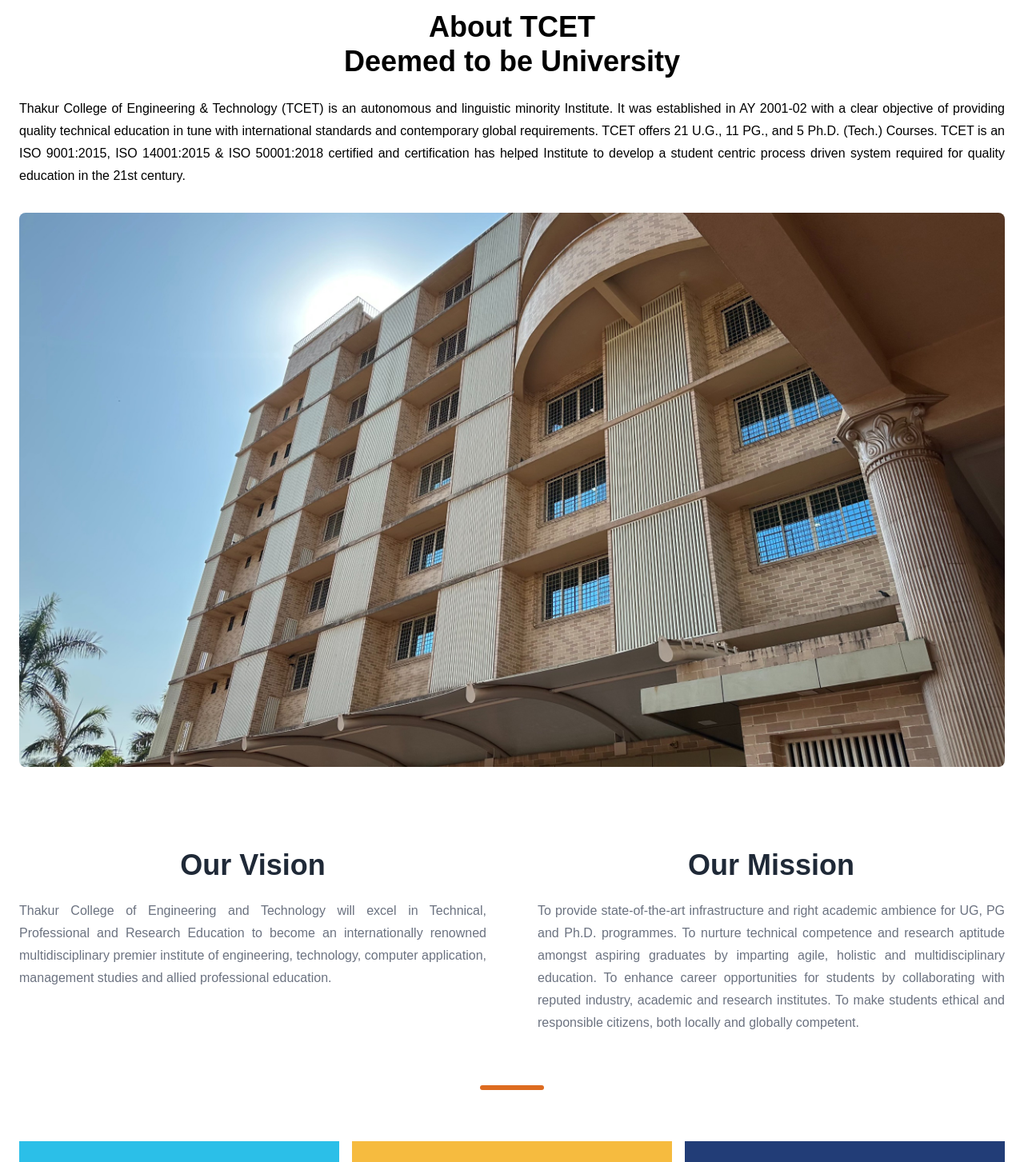
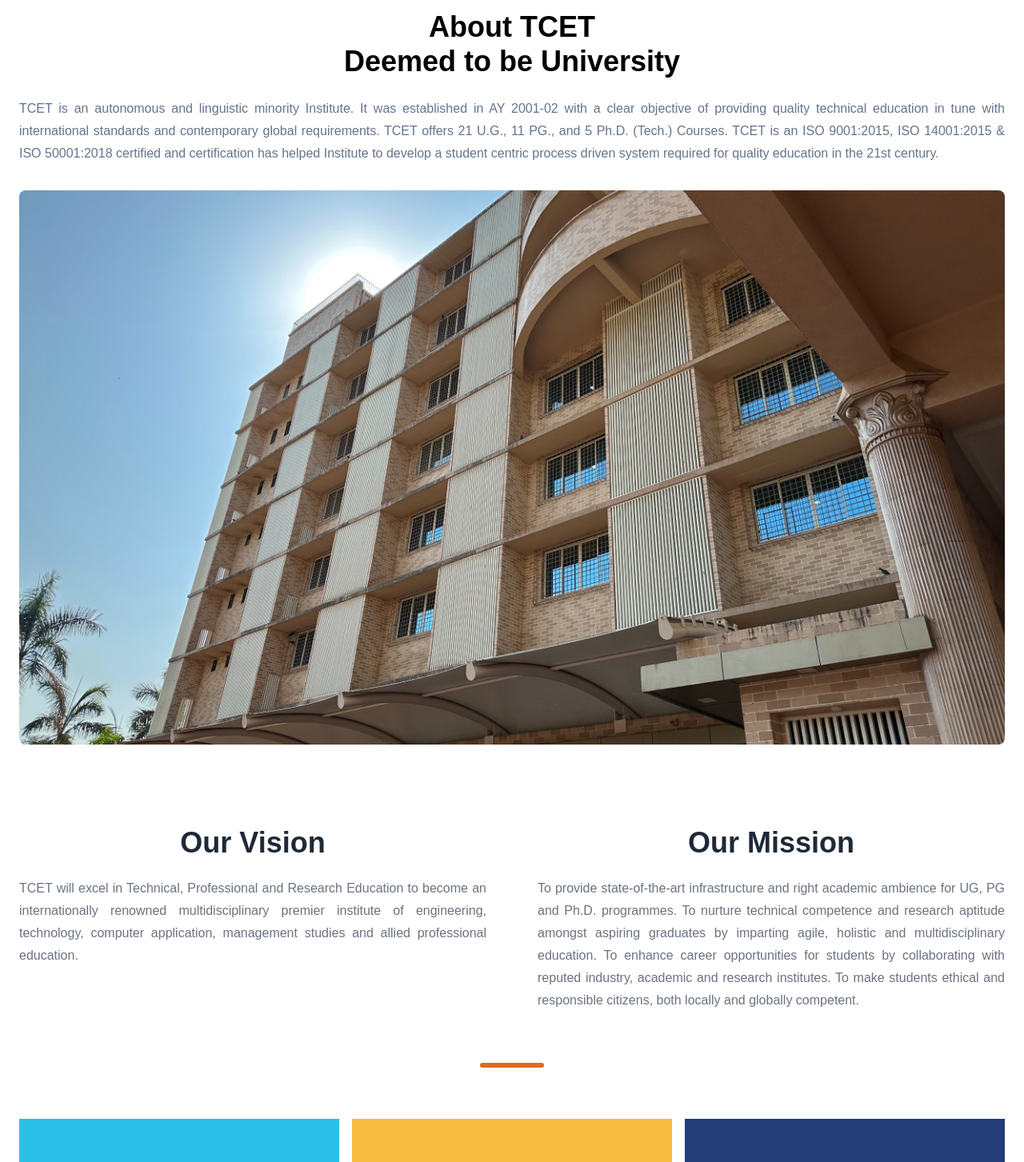
Before and after one commit to tgbsWebsite/tcet, a React (Vite) app: page / in a window 1280 px wide. Shown: the part 900-2353 px from the top of the page at 80% size. Built offline with nearby package versions, Linux system fonts and the light colour scheme.

Commit message:
Add files via upload

```diff
--- a/src/components/AboutUs.jsx
+++ b/src/components/AboutUs.jsx
@@ -22,7 +22,7 @@
             </h1>
             {/* <h2 className="about-subtitle">Sub Header</h2> */}
             <p className="about-description">
-              Thakur College of Engineering & Technology (TCET) is an autonomous and linguistic minority Institute. It was established in AY 2001-02 with a clear objective of providing quality technical education in tune with international standards and contemporary global requirements. TCET offers 21 U.G., 11 PG., and 5 Ph.D. (Tech.) Courses. TCET is an ISO 9001:2015, ISO 14001:2015 & ISO 50001:2018 certified and certification has helped Institute to develop a student centric process driven system required for quality education in the 21st century.
+             TCET is an autonomous and linguistic minority Institute. It was established in AY 2001-02 with a clear objective of providing quality technical education in tune with international standards and contemporary global requirements. TCET offers 21 U.G., 11 PG., and 5 Ph.D. (Tech.) Courses. TCET is an ISO 9001:2015, ISO 14001:2015 & ISO 50001:2018 certified and certification has helped Institute to develop a student centric process driven system required for quality education in the 21st century.
             </p>
           </div>
 
@@ -42,7 +42,7 @@
             <div className="vm-section">
               <h2 className="vm-heading">Our Vision</h2>
               <p className="vm-text">
-                Thakur College of Engineering and Technology will excel in Technical, Professional and Research Education to become an internationally renowned multidisciplinary premier institute of engineering, technology, computer application, management studies and allied professional education.
+               TCET will excel in Technical, Professional and Research Education to become an internationally renowned multidisciplinary premier institute of engineering, technology, computer application, management studies and allied professional education.
               </p>
             </div>
 
--- a/src/components/Footer.jsx
+++ b/src/components/Footer.jsx
@@ -73,7 +73,7 @@
         <div className="uf-bottom">
           <div className="uf-address">
             <h4 className="uf-address-title">
-              Thakur College Of Engineering And Technology(Deemed to be University)
+              TCET Deemed to be University
             </h4>
             <p className="uf-address-text">
               A-Block, Thakur Educational Campus,
--- a/src/components/aboutProgrammes.tu.css
+++ b/src/components/aboutProgrammes.tu.css
@@ -269,7 +269,7 @@
 .about-main-title {
   font-size: 2.25rem;
   font-weight: 700;
-  color: #1e293b;
+  color: #000000c5;
   margin: 0 0 1rem 0;
   line-height: 1.2;
   text-align: center;
@@ -286,7 +286,7 @@
 .about-description {
   font-size: 1rem;
   line-height: 1.75;
-  color: black;
+  /* color: black; */
   margin: 0;
   text-align: justify;
 }
```
